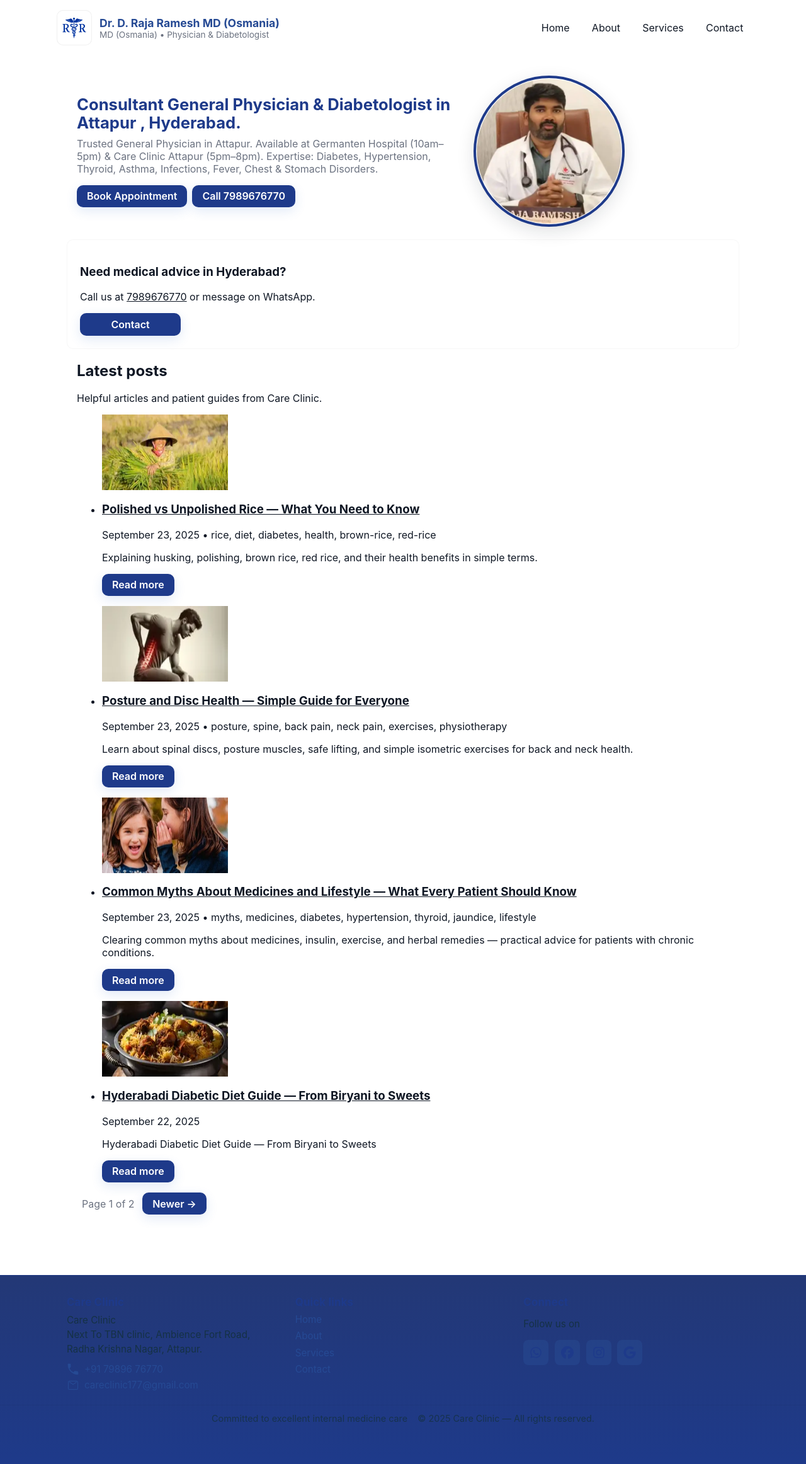
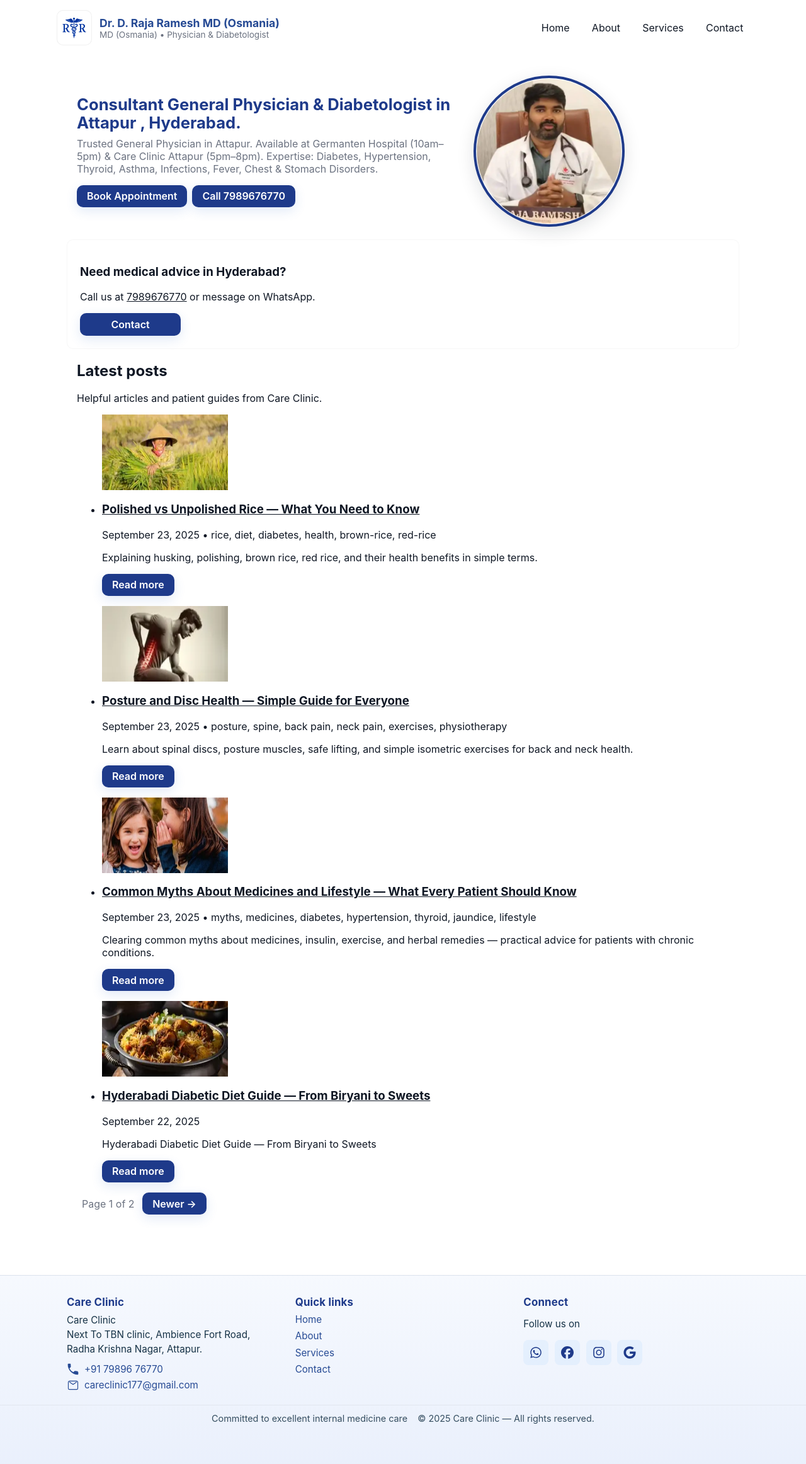
Before and after one commit to drrajarameshd/rr, a Jekyll site: the page built from index.html, in a window 1280 px wide. Shown: the whole page at 63% size. Built offline with Jekyll 4.4.1, drawn with Linux system fonts in a browser that asks for light colours; the list of posts is cut into pages by our own code.

Commit message:
Update style.css

```diff
--- a/assets/css/style.css
+++ b/assets/css/style.css
@@ -18,8 +18,8 @@
   --bg: #ffffff;
   --card: #f9fbfd;
 
-  --footer-bg-start: #233876; /* muted indigo */
-  --footer-bg-end: #1e3a8a;   /* solid indigo */
+  --footer-bg-start: #f6f9fe;
+  --footer-bg-end: #eaf0fc;
 
   --radius: 12px;
   --container: 1100px;
```
